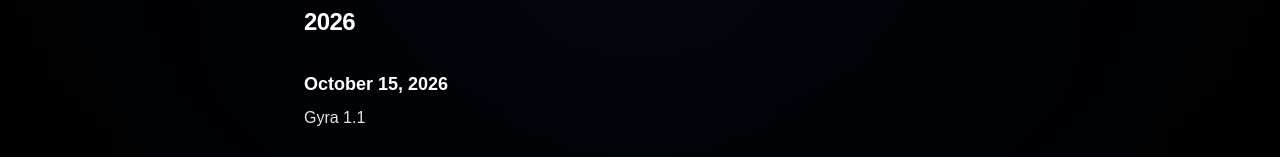
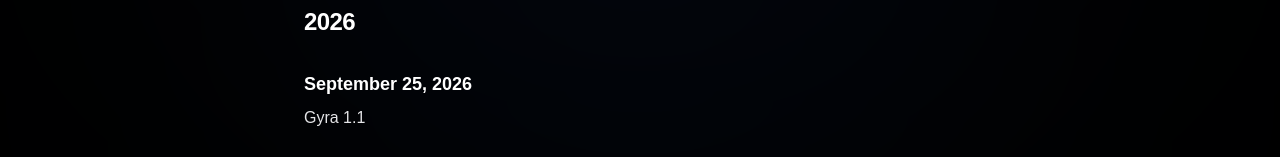
Before and after one commit to victorylord/gyra, a Next.js app: page /changelog in a window 1280 px wide. Shown: the part 425-582 px from the top of the page. Built offline with nearby package versions, Linux system fonts and the light colour scheme.

Commit message:
feat: File Updated

```diff
--- a/app/changelog/page.tsx
+++ b/app/changelog/page.tsx
@@ -32,7 +32,7 @@ const CHANGELOG: YearBlock[] = [
     entries: [
       {
         version: "Gyra 1.1",
-        date: "October 15, 2026",
+        date: "September 25, 2026",
         groups: [
           {
             title: "New Features",
```
